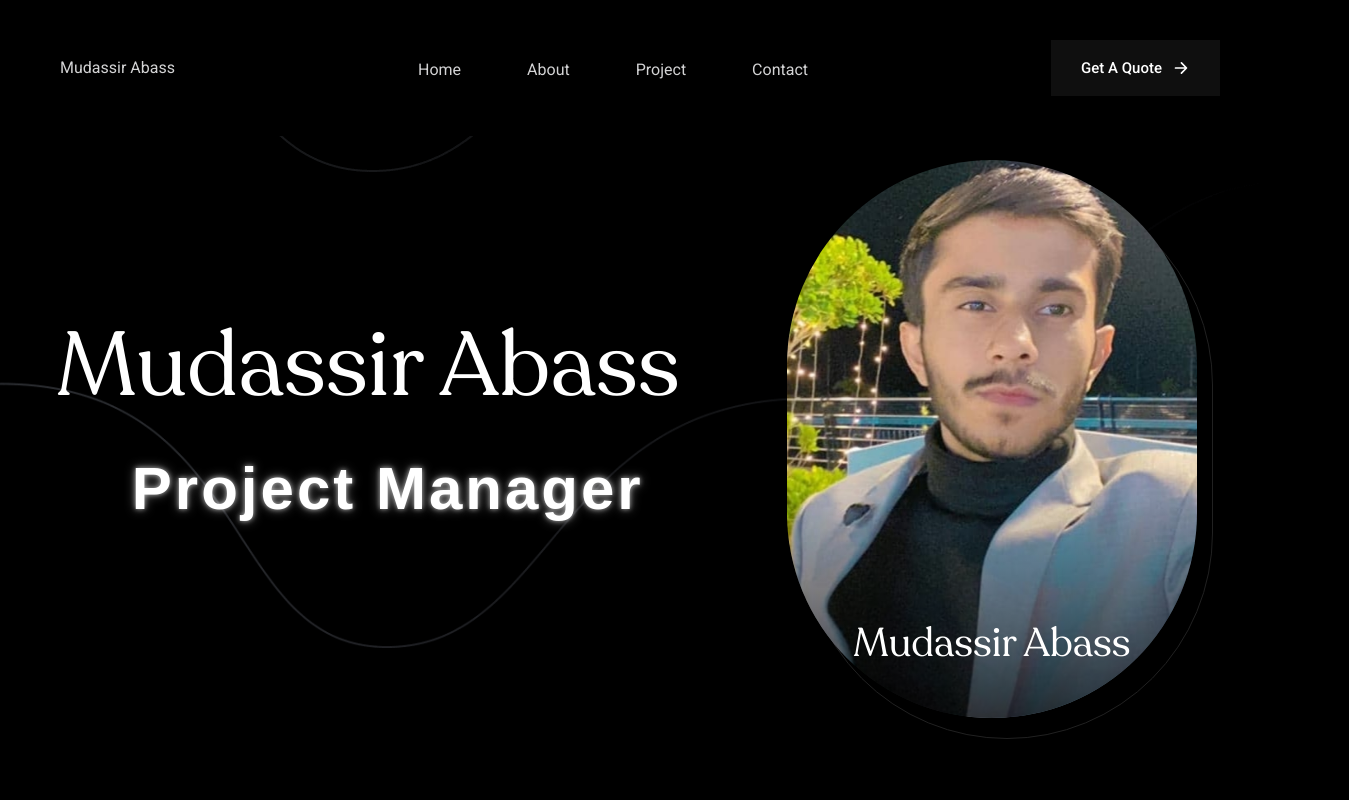
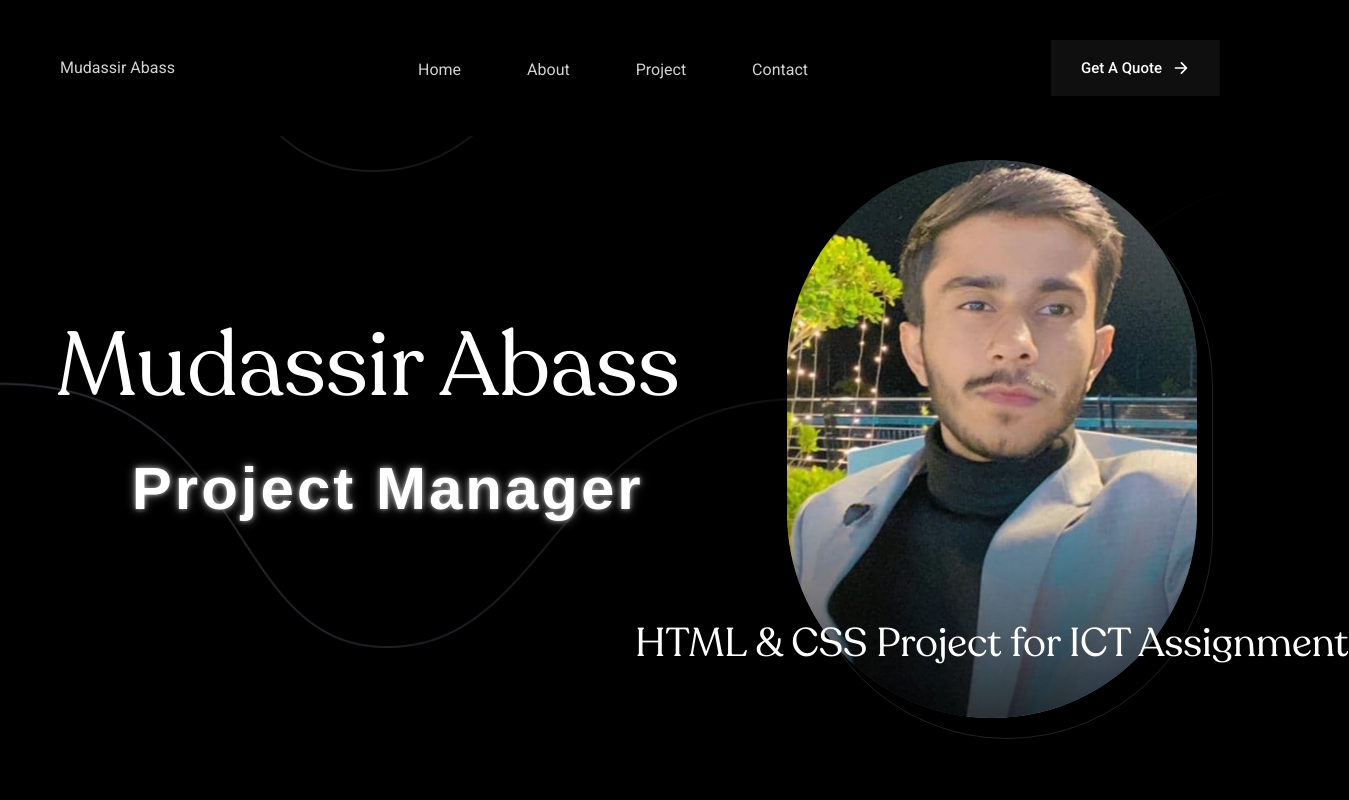
Before and after one commit to Pulsefire-Hamza/Beasta, a plain HTML site: page index.html in a window 1280 px wide. Shown: the top 800 px of the page, 1349 px wide, since content can reach past the window. Drawn offline with nearby package versions, Linux system fonts and the light colour scheme.

Commit message:
Update index.html

```diff
--- a/index.html
+++ b/index.html
@@ -140,7 +140,8 @@
               <img src="./assets/images/my pic.jpg" width="500" height="680" alt="Drew Hays" class="img-cover">
             </div>
 
-            <span class="span title">Mudassir Abass</span>
+            <span class="span title">HTML & CSS Project
+for ICT Assignment</span>
 
           </div>
 
```
